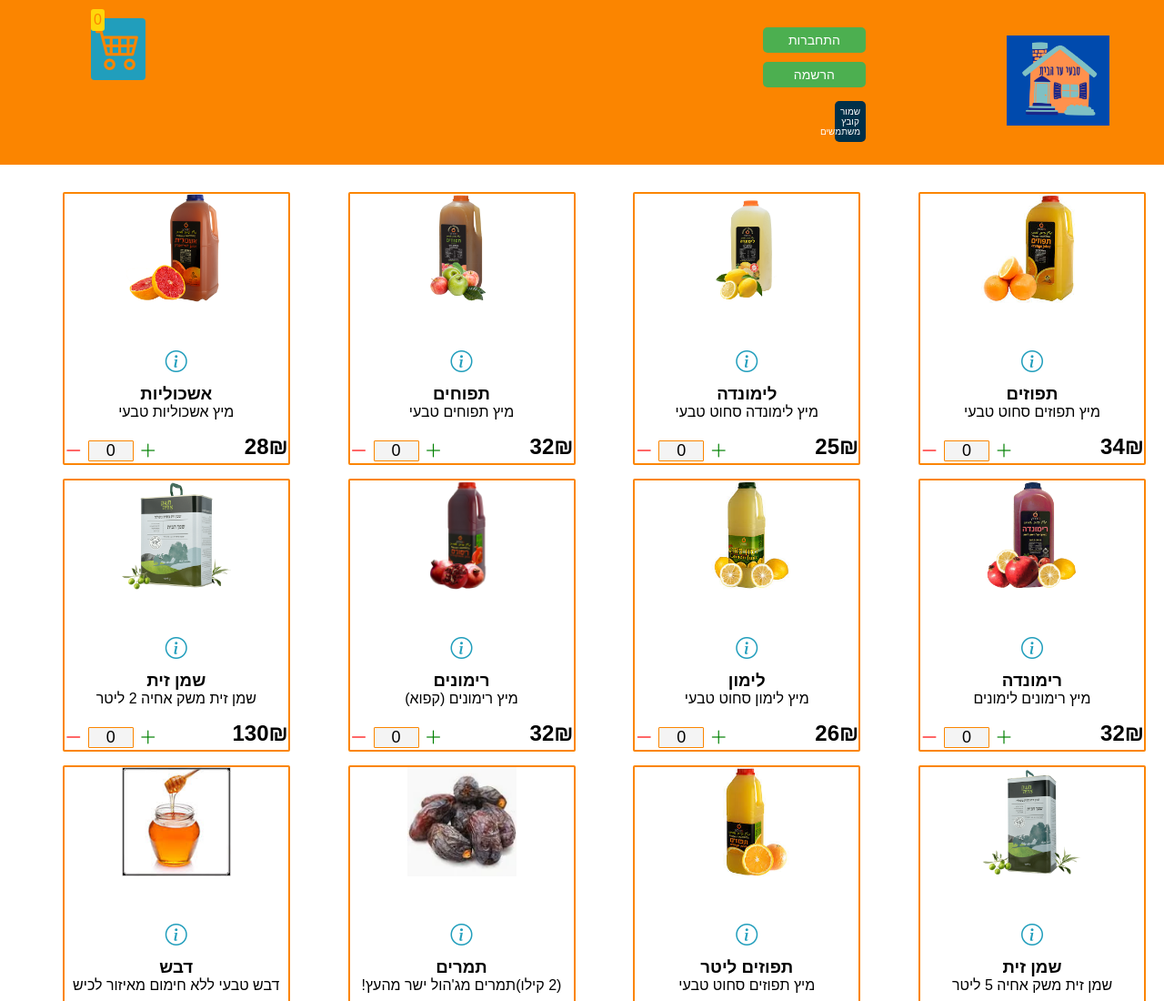
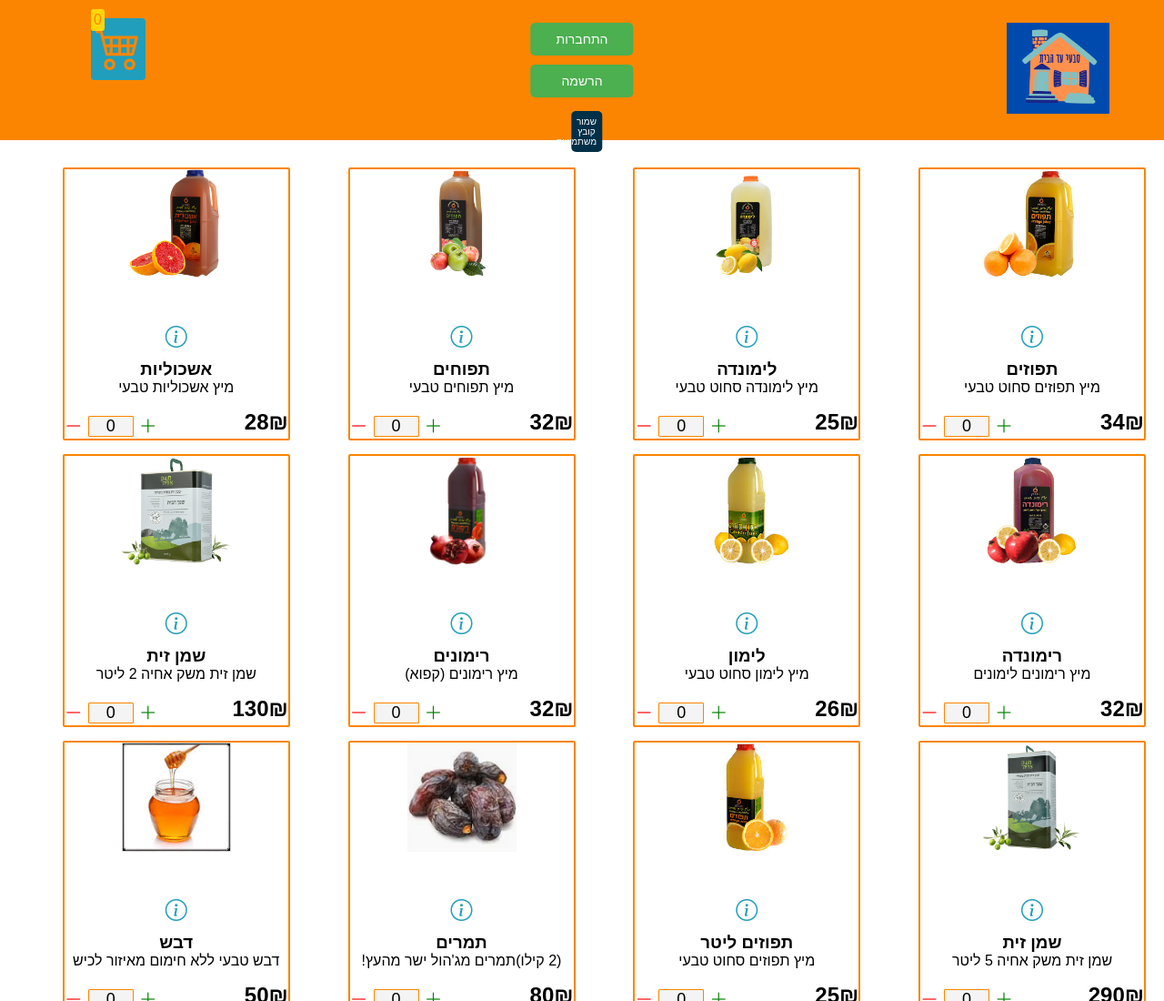
Before and after one commit to Eitan31/juice_store, a plain HTML site: page index.html in a window 1280 px wide. Shown: the top 1100 px of the page at 91% size. Drawn offline with nearby package versions, Linux system fonts and the light colour scheme.

Commit message:
Add files via upload

```diff
--- a/src/css/user.css
+++ b/src/css/user.css
@@ -187,10 +187,10 @@ select {
 .logo-and-auth {
     display: flex;
     align-items: center; /* יישור אנכי */
-    justify-content: flex-start; /* מתחילים מהקצה השמאלי */
-    gap: 155px; /* רווחים קטנים יותר בין התמונה והכותרת */
+    justify-content: center; /* מתחילים מהקצה השמאלי */
     text-align: center;
     direction: rtl; /* כיוון העיצוב מתאים לעברית */
+
 }
 
 .logo-and-auth img {
@@ -199,22 +199,49 @@ select {
     max-width: 150px; /* רוחב קטן יותר */
     object-fit: contain; /* שמירה על פרופורציות */
 }
+
+
+
+/* מיכל הכפתורים */
+.auth-buttons-container {
+    display: flex; /* מציב את הכפתורים בשורה */
+    justify-content: center; /* ממקם את הכפתורים במרכז */
+    align-items: center; /* ממקם את הכפתורים במרכז */
+    height: 100vh; /* גובה מלא של המסך */
+    flex-direction: column; /* הכפתורים יהיו זה על זה */
+}
+
 /* כפתורי ההתחברות וההרשמה */
 .auth-buttons {
     display: flex; /* מציב את הכפתורים בשורה */
     flex-direction: column; /* הכפתורים יהיו זה על זה */
-    margin-left: 10px; /* רווח קטן בין הלוגו לכפתורים */
+    justify-content: center; /* ממקם את הכפתורים במרכז */
+    align-items: center; /* ממקם את הכפתורים במרכז אופקית */
+    position: fixed; /* מאפשר למקם את האלמנט בעמדה קבועה */
+    top: 20px; /* מרחק מהחלק העליון של המסך */
+    left: 50%; /* ממקם את האלמנט במרכז אופקית */
+    transform: translateX(-50%); /* מתקן את המיקום כדי שיהיה בדיוק במרכז */
+    width: auto; /* לא תופס את כל הרוחב */
+    z-index: 1000; /* מבטיח שהכפתורים יהיו מעל אלמנטים אחרים */
 }
+
+
 /* עיצוב כפתורי התחברות והרשמה */
 .auth-btn {
     background-color: #4CAF50; /* ירוק */
     color: white;
-    padding: 6px 16px;
+    padding: 10px 20px;  /* ריפוד אחיד */
     font-size: 14px;
     border: none;
     border-radius: 5px;
     cursor: pointer;
     transition: background-color 0.3s;
-    width: auto; /* הכפתור יתפוס את כל הרוחב */
+    width: 100%; /* הכפתור יתפוס את כל הרוחב */
+    max-width: 200px; /* הגבלת רוחב למקסימום */
     margin: 5px 0; /* רווחים בין הכפתורים */
+    text-align: center; /* ממקם את הטקסט במרכז */
 }
+
+.auth-btn:hover {
+    background-color: #45a049;
+}
```
